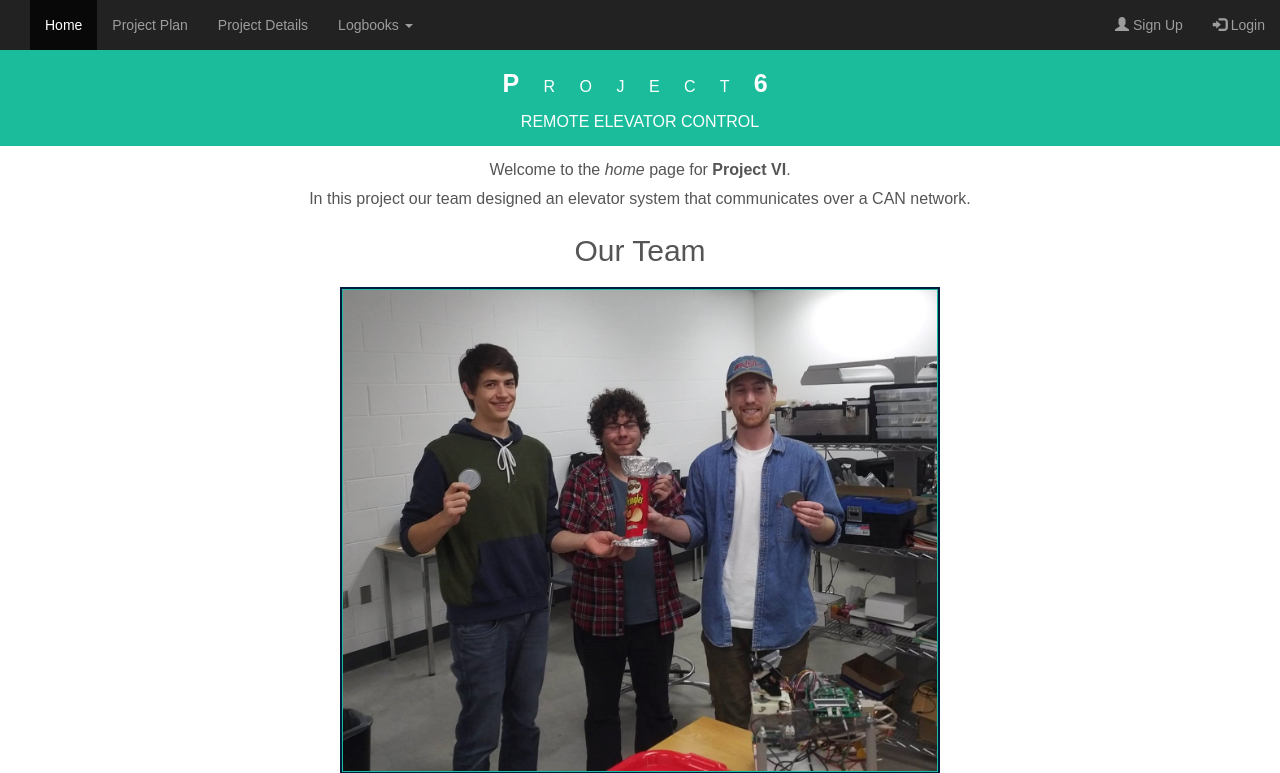
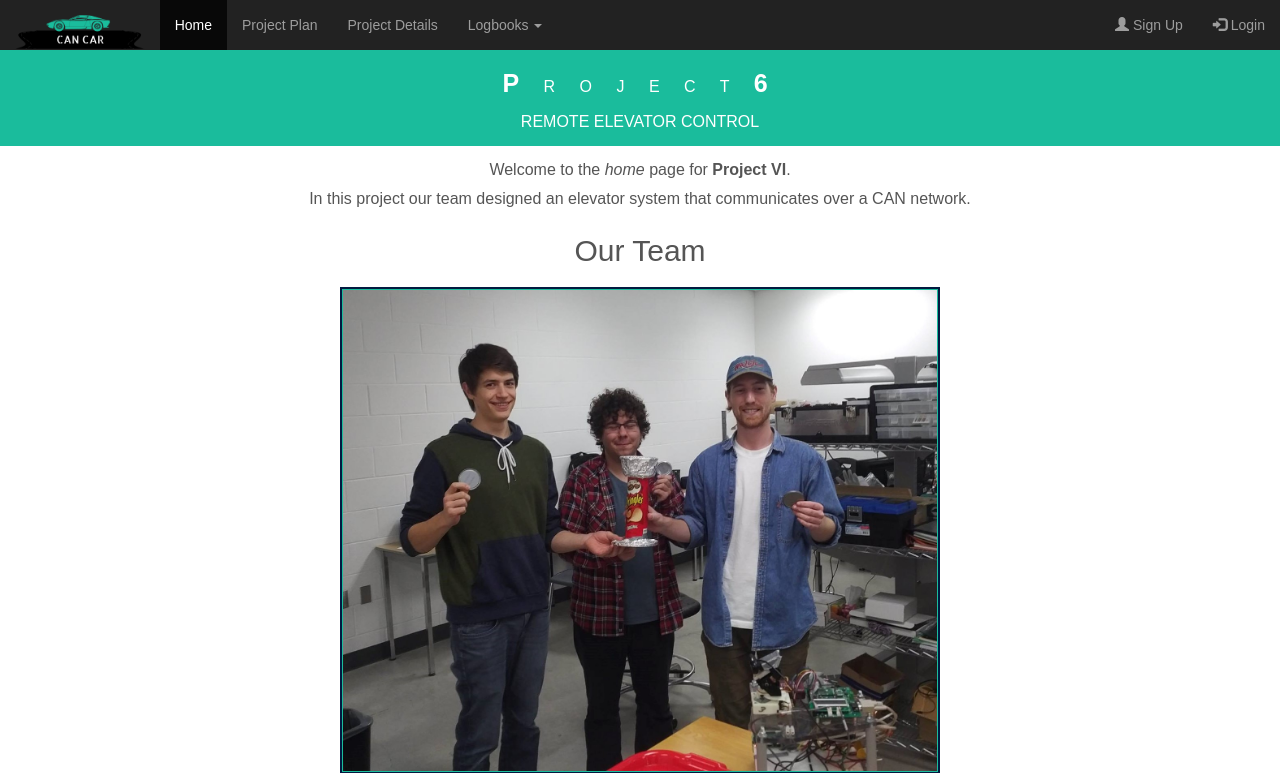
Before and after one commit to Jsonnenberg6500/ProjectS6, a PHP site: page / in a window 1280 px wide. Shown: the top 773 px of the page. Run offline with PHP 8.4, Linux system fonts and the light colour scheme; some libraries are stand-ins or nearby versions.

Commit message:
ADded logo

```diff
--- a/css/index_style.css
+++ b/css/index_style.css
@@ -10,6 +10,10 @@ button.accordion {
     border: none;
     outline: none;
     transition: 0.4s;
+}
+
+#logo {
+    max-height: 170%;
 }
 
 button.accordion:after {
--- a/index.html
+++ b/index.html
@@ -19,8 +19,8 @@
     <header id="navbar">
         <nav class="navbar navbar-inverse">
           <div class="container-fluid">
-            <div class="navbar-header">
-              <a class="navbar-brand" href="#"><b></b></a>
+            <div class="navbar-header logodiv">
+              <a class="navbar-brand" href="#"><img id="logo" src="/images/logo.png"/></a>
             </div>
             <ul class="nav navbar-nav">
               <li class="active"><a href="index.html">Home</a></li>
```
Also changed, not shown: images/elevate1.png (added), images/logo.png (added).
